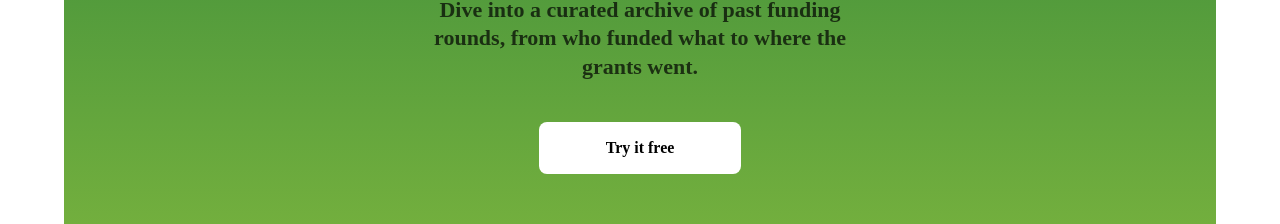
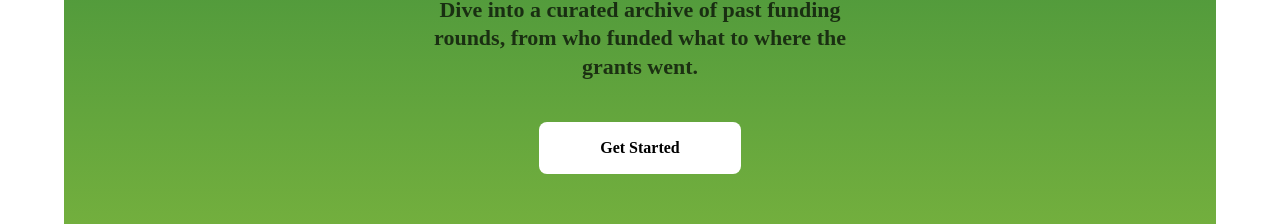
Before and after one commit to LighthouseL2/Clearfund, a Next.js app: page / in a window 1280 px wide. Shown: the part 5458-5682 px from the top of the page. Built offline with nearby package versions, Linux system fonts and the light colour scheme; a web font is replaced by a local one.

Commit message:
updated get started button

```diff
--- a/src/app/page.js
+++ b/src/app/page.js
@@ -71,7 +71,7 @@ export default function Home() {
                             setOpen(true)
                             setBlur(true)
                          }}>
-                        Try it free
+                        Get Started
                 </Link>
             </div>
         </div>
```
